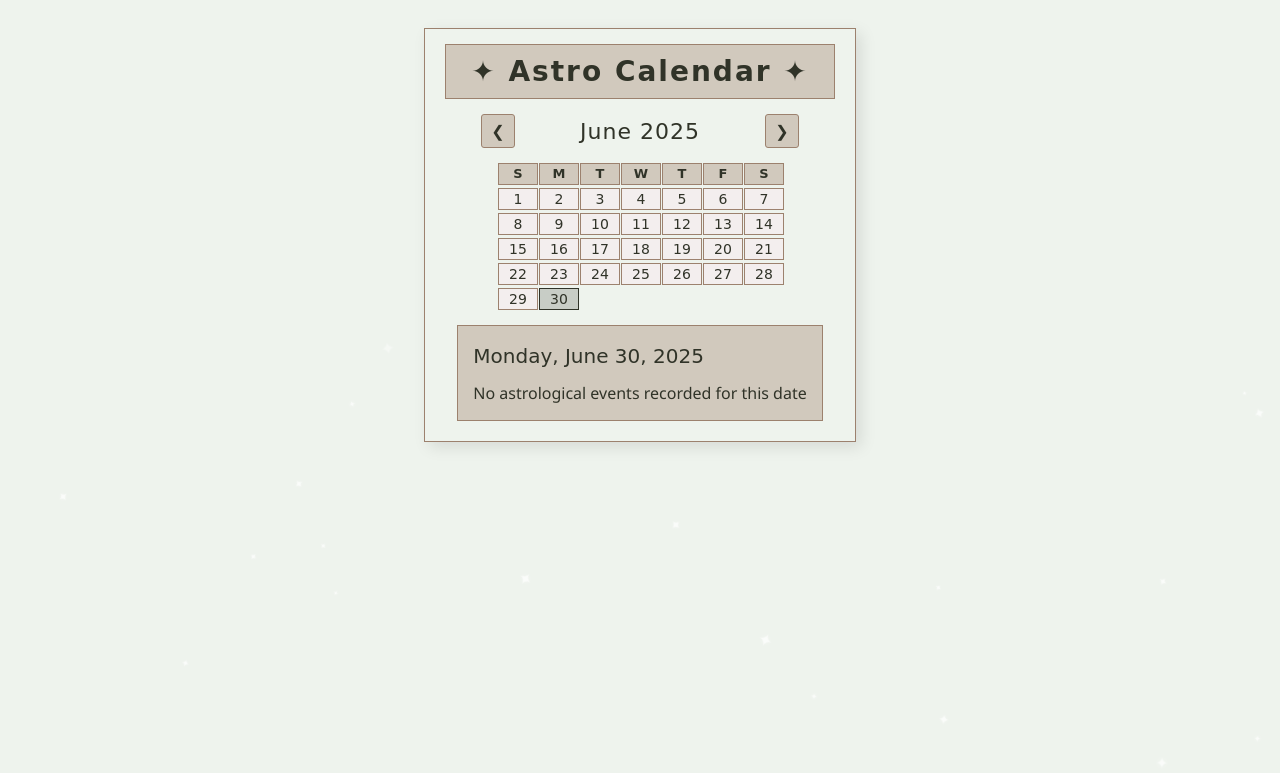
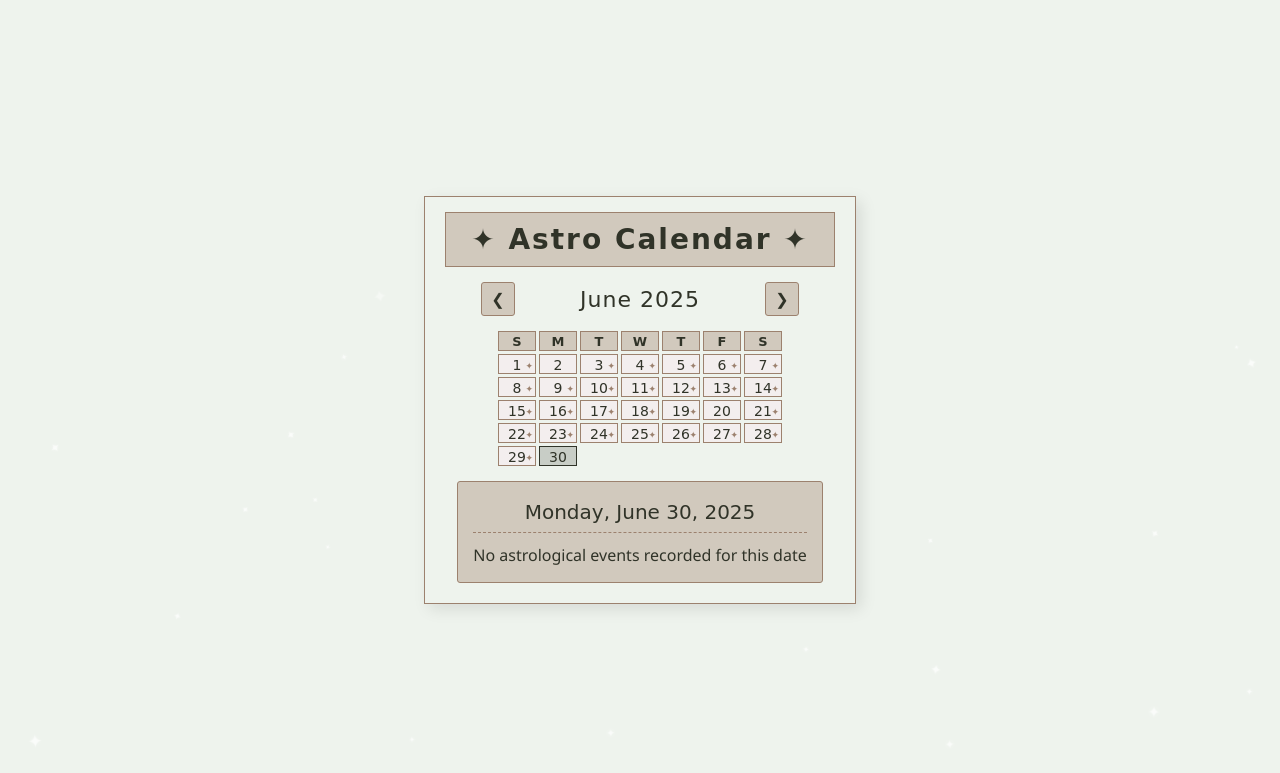
Before and after one commit to whimsicalfairy777/astro-calendar, a plain HTML site: page index.html in a window 1280 px wide. Both pictures are taken after a click on the element "30". Shown: the top 773 px of the page. Drawn offline with Linux system fonts and the light colour scheme; a web font is replaced by a local one.

Commit message:
Update index.html - load json

```diff
--- a/index.html
+++ b/index.html
@@ -6,6 +6,12 @@
   <title>✦ Astro Calendar ✦</title>
   <link href="https://fonts.googleapis.com/css2?family=UnifrakturMaguntia&display=swap" rel="stylesheet"/>
   <style>
+    * {
+      box-sizing: border-box;
+      margin: 0;
+      padding: 0;
+    }
+
     body {
       font-family: 'UnifrakturMaguntia', cursive;
       background: #EEF3ED;
@@ -14,6 +20,10 @@
       overflow: hidden;
       color: #303328;
       position: relative;
+      min-height: 100vh;
+      display: flex;
+      justify-content: center;
+      align-items: center;
     }
 
     .calendar-container {
@@ -24,6 +34,8 @@
       box-shadow: 5px 5px 15px rgba(0,0,0,0.1);
       position: relative;
       z-index: 10;
+      max-width: 95vw;
+      min-width: 350px;
     }
 
     h1 {
@@ -86,6 +98,7 @@
       max-width: 90vw;
       color: #303328;
       line-height: 1.5;
+      border-radius: 3px;
     }
 
     .event-date {
@@ -93,6 +106,9 @@
       font-size: 20px;
       display: block;
       margin-bottom: 10px;
+      text-align: center;
+      padding-bottom: 5px;
+      border-bottom: 1px dashed #9C816E;
     }
 
     .star {
@@ -142,6 +158,11 @@
       display: flex;
       align-items: center;
       justify-content: center;
+      transition: all 0.3s;
+    }
+
+    .nav-btn:hover {
+      background: rgba(48,51,40,0.1);
     }
 
     #currentMonthYear {
@@ -158,6 +179,19 @@
       font-size: 9px;
       color: #9C816E;
     }
+
+    .event-detail {
+      margin-top: 12px;
+      padding: 8px;
+      background: rgba(255,255,255,0.3);
+      border-radius: 3px;
+    }
+
+    .loading {
+      font-family: 'Segoe UI', Tahoma, Geneva, Verdana, sans-serif;
+      text-align: center;
+      padding: 20px;
+    }
   </style>
 </head>
 <body>
@@ -169,7 +203,7 @@
       <button class="nav-btn" onclick="changeMonth(1)">❯</button>
     </div>
     <div id="calendar" class="calendar"></div>
-    <div id="eventSummary">Select a date to view astrological events</div>
+    <div id="eventSummary">Loading astrological events...</div>
   </div>
 
   <script>
@@ -177,47 +211,64 @@
     let currentDate = new Date();
     currentDate.setDate(1);
 
-    // Sample events data
-    events = [
+    // Load events from enriched_events.json
+    function loadEvents() {
+      fetch('enriched_events.json')
+        .then(response => {
+          if (!response.ok) {
+            throw new Error('Failed to load events');
+          }
+          return response.json();
+        })
+        .then(data => {
+          events = data;
+          buildCalendar(currentDate.getFullYear(), currentDate.getMonth());
+          document.getElementById('eventSummary').innerHTML =
+            'Select a date to view astrological events';
+        })
+        .catch(error => {
+          console.error('Error loading events:', error);
+          document.getElementById('eventSummary').innerHTML =
+            'Error loading events. Using sample data instead.';
+          // Fallback to sample data
+          events = getSampleEvents();
+          buildCalendar(currentDate.getFullYear(), currentDate.getMonth());
+        });
+    }
+
+    // Sample events for demonstration if JSON fails
+    function getSampleEvents() {
+      const today = new Date();
+      const year = today.getFullYear();
+      const month = today.getMonth() + 1;
+
+      return [
         {
-        "datetime": "2025-01-05T00:00:00",
+          "datetime": `${year}-${month.toString().padStart(2,'0')}-05T00:00:00`,
           "event": "Full Moon in Cancer",
           "meaning": "A time for emotional reflection and nurturing relationships.",
           "advice": "Focus on family and close relationships. Trust your intuition."
         },
         {
-        "datetime": "2025-01-12T00:00:00",
+          "datetime": `${year}-${month.toString().padStart(2,'0')}-12T00:00:00`,
           "event": "Mercury enters Capricorn",
           "meaning": "Communication becomes more structured and practical.",
           "advice": "Focus on long-term plans and professional communications."
         },
         {
-        "datetime": "2025-01-20T00:00:00",
+          "datetime": `${year}-${month.toString().padStart(2,'0')}-20T00:00:00`,
           "event": "Sun enters Aquarius",
           "meaning": "A shift toward innovation, community, and forward-thinking.",
           "advice": "Embrace your uniqueness and connect with like-minded people."
         },
         {
-        "datetime": "2025-01-28T00:00:00",
+          "datetime": `${year}-${month.toString().padStart(2,'0')}-28T00:00:00`,
           "event": "New Moon in Aquarius",
           "meaning": "A powerful time for setting intentions around innovation.",
           "advice": "Set goals related to technology, social causes, or personal freedom."
-      },
-      {
-        "datetime": "2025-02-03T00:00:00",
-        "event": "Venus trine Mars",
-        "meaning": "Harmony between desires and actions in relationships.",
-        "advice": "Express your feelings openly and take action on romantic impulses."
-      },
-      {
-        "datetime": "2025-02-14T00:00:00",
-        "event": "Mars sextile Jupiter",
-        "meaning": "Increased energy and optimism for pursuing goals.",
-        "advice": "Take bold actions on projects you've been planning."
         }
       ];
-
-    buildCalendar(currentDate.getFullYear(), currentDate.getMonth());
+    }
 
     function buildCalendar(year, month) {
       const cal = document.getElementById('calendar');
@@ -318,6 +369,9 @@
       setTimeout(()=>s.remove(), (duration+2)*1000);
     }
 
+    // Initialize the calendar
+    loadEvents();
+
     // Create initial stars
     for (let i = 0; i < 30; i++) {
       setTimeout(() => createStar(), Math.random() * 3000);
```
Lines whose indentation alone changed are shown as unchanged.
